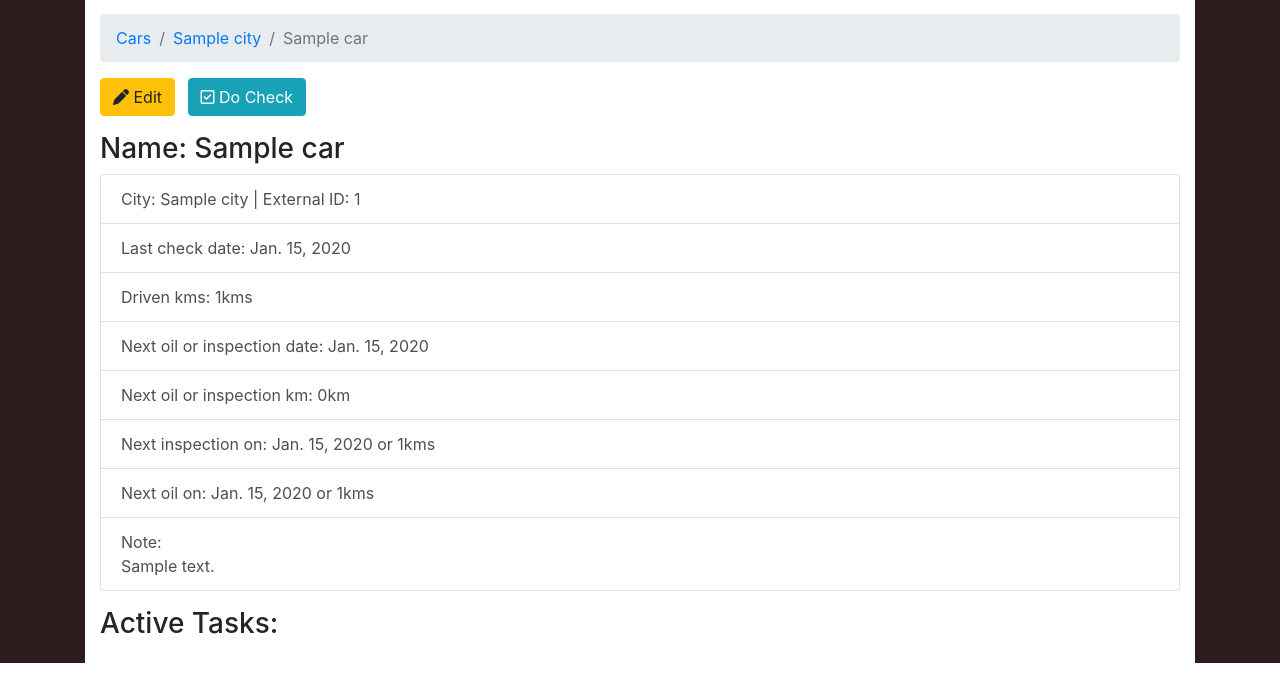
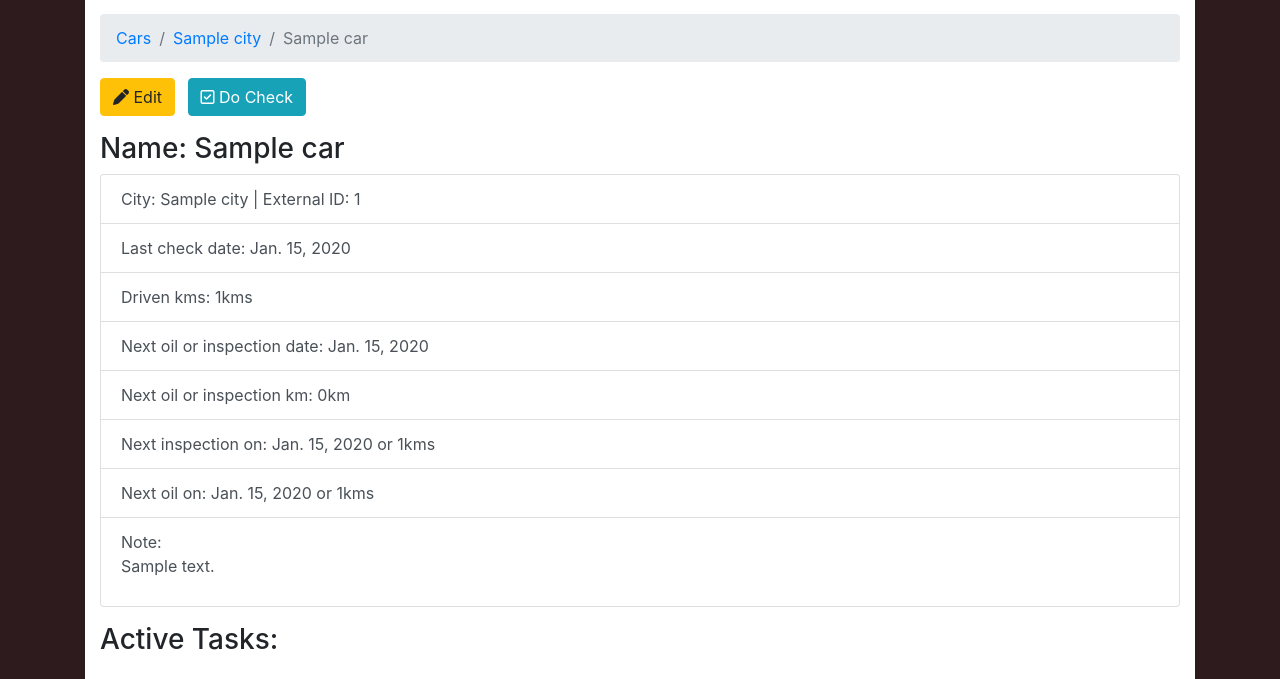
Before and after one commit to Fasther/Vemama, a Django app: page /cars/1/1 in a window 1280 px wide. Shown: the part 154-833 px from the top of the page. Run offline with Django 3.2, Linux system fonts and the light colour scheme; a user stored in the database is signed in; tables that the repository leaves empty hold one stand-in row (values such as "Sample post"); some libraries are stand-ins or nearby versions.

Commit message:
Change in displaying note in cardetail

```diff
--- a/vemama/cars/templates/cars/car_detail.html
+++ b/vemama/cars/templates/cars/car_detail.html
@@ -28,7 +28,7 @@
     <li class="list-group-item list-group-item-action">Next oil on: {{car.car_next_oil_date}} or
         {{car.car_next_oil_km}}kms
     </li>
-    <li class="list-group-item list-group-item-action">Note: </br> {{car.car_note}}</li>
+    <li class="list-group-item list-group-item-action">Note: </br> {{car.car_note|linebreaks}}</li>
 </ul>
 <p></p>
 <h3>Active Tasks:</h3>
```
